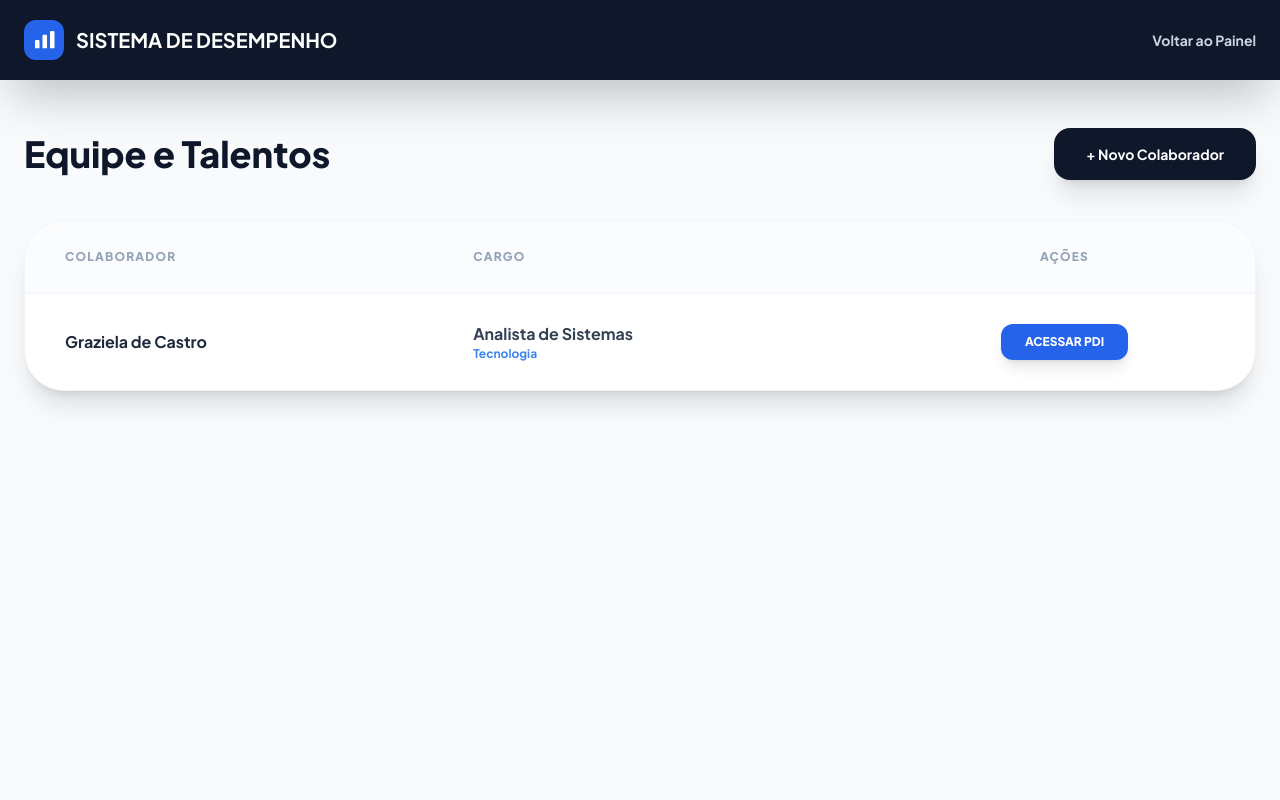
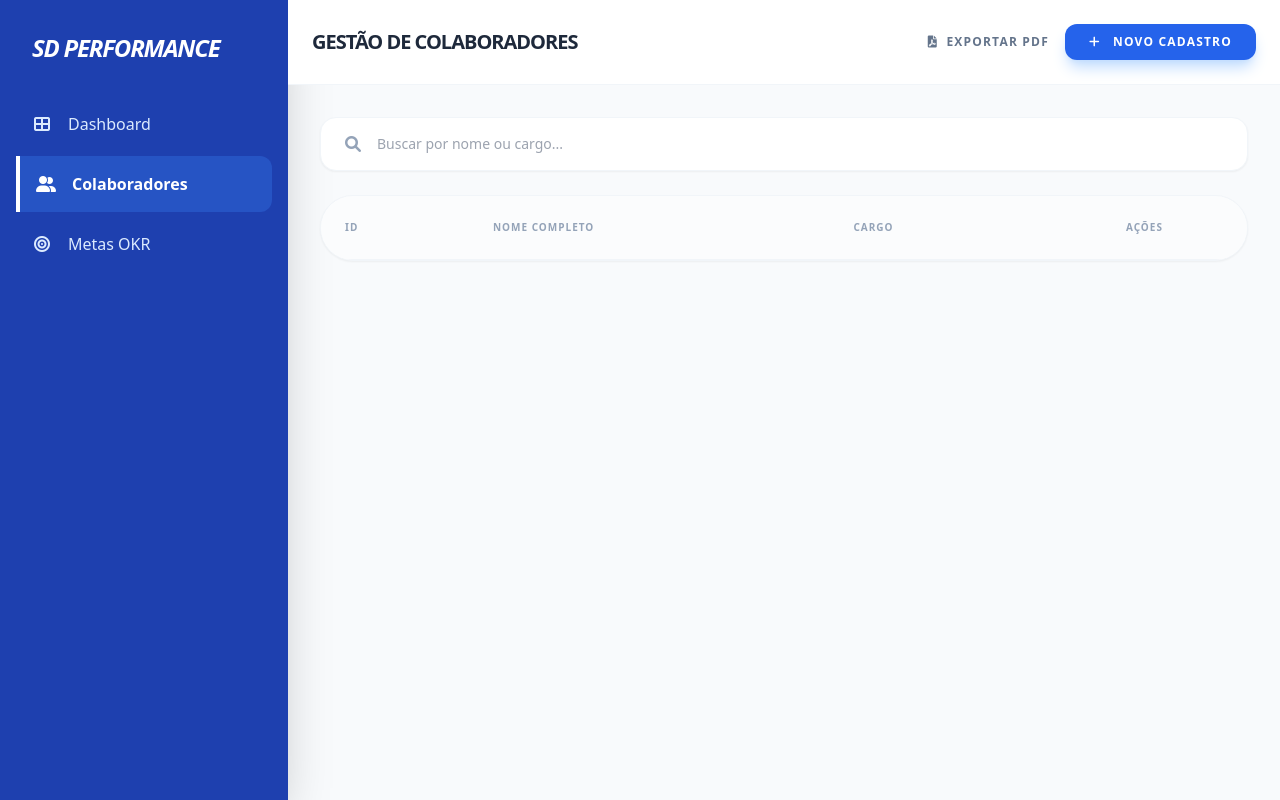
Before and after one commit to grazielacastro01-design/sistema-desempenho, a website: page colaboradores.html in a window 1280 px wide. Drawn offline with nearby package versions, Linux system fonts and the light colour scheme; some packages are replaced by stand-ins of ours; no server answers; a script that the page names is missing.

Commit message:
atualizando

```diff
--- a/colaboradores.html
+++ b/colaboradores.html
@@ -2,56 +2,128 @@
 <html lang="pt-BR">
 <head>
     <meta charset="UTF-8">
-    <title>Gerir Colaboradores | Sistema de Desempenho</title>
+    <meta name="viewport" content="width=device-width, initial-scale=1.0">
+    <title>Colaboradores | SD Performance</title>
     <script src="https://cdn.tailwindcss.com"></script>
-    <link href="https://fonts.googleapis.com/css2?family=Plus+Jakarta+Sans:wght@400;600;700;800&display=swap" rel="stylesheet">
-    <style>body { font-family: 'Plus Jakarta Sans', sans-serif; background-color: #f8fafc; }</style>
+    <script src="https://cdn.jsdelivr.net/npm/sweetalert2@11"></script>
+    <link rel="stylesheet" href="https://cdnjs.cloudflare.com/ajax/libs/font-awesome/6.0.0/css/all.min.css">
 </head>
-<body class="antialiased">
-    <header class="bg-[#0f172a] w-full shadow-2xl h-20 flex items-center px-6 justify-between text-white">
-        <div class="flex items-center gap-3">
-            <div class="bg-blue-600 p-2 rounded-xl"><svg class="w-6 h-6" fill="currentColor" viewBox="0 0 24 24"><path d="M3 13.125C3 12.5037 3.50371 12 4.125 12H6.375C6.99629 12 7.5 12.5037 7.5 13.125V20.25H3V13.125ZM10.5 7.875C10.5 7.25371 11.0037 6.75 11.625 6.75H13.875C14.4963 6.75 15 7.25371 15 7.875V20.25H10.5V7.875ZM18 4.125C18 3.50371 18.5037 3 19.125 3H21.375C21.9963 3 22.5 3.50371 22.5 4.125V20.25H18V4.125Z"/></svg></div>
-            <span class="text-xl font-bold uppercase text-white">Sistema de Desempenho</span>
+<body class="bg-slate-50 flex min-h-screen font-sans">
+
+    <aside class="w-72 bg-[#1e40af] text-white flex flex-col hidden lg:flex shadow-2xl">
+        <div class="p-8">
+            <h1 class="text-2xl font-black tracking-tighter italic">SD PERFORMANCE</h1>
         </div>
-        <a href="dashboard.html" class="text-slate-300 hover:text-white font-bold text-sm">Voltar ao Painel</a>
+        <nav class="flex-1 px-4 space-y-1">
+            <a href="dashboard.html" class="flex items-center gap-4 p-4 hover:bg-white/10 rounded-xl transition-all text-blue-100">
+                <i class="fas fa-th-large w-5 text-center"></i> <span>Dashboard</span>
+            </a>
+            <a href="colaboradores.html" class="flex items-center gap-4 p-4 bg-blue-500/30 border-l-4 border-white rounded-r-xl transition-all">
+                <i class="fas fa-user-group w-5 text-center"></i> <span class="font-bold">Colaboradores</span>
+            </a>
+            <a href="metas.html" class="flex items-center gap-4 p-4 hover:bg-white/10 rounded-xl transition-all text-blue-100">
+                <i class="fas fa-bullseye w-5 text-center"></i> <span>Metas OKR</span>
+            </a>
+        </nav>
+    </aside>
+
+    <main class="flex-1 flex flex-col min-w-0">
+        <header class="bg-white p-6 flex justify-between items-center border-b border-slate-100">
+            <h2 class="text-xl font-black text-slate-800 uppercase tracking-tighter">Gestão de Colaboradores</h2>
+            <div class="flex items-center gap-4">
+                <button onclick="gerarPDF()" class="text-slate-500 hover:text-blue-600 font-bold text-xs uppercase tracking-widest transition">
+                    <i class="fas fa-file-pdf mr-1"></i> Exportar PDF
+                </button>
+                <button onclick="abrirModalCadastro()" class="bg-blue-600 text-white px-6 py-2.5 rounded-xl font-black text-xs uppercase tracking-widest hover:bg-blue-700 transition shadow-lg shadow-blue-200">
+                    <i class="fas fa-plus mr-2"></i> Novo Cadastro
+                </button>
+            </div>
         </header>
 
-    <main class="max-w-7xl mx-auto px-6 py-12">
-        <div class="flex justify-between items-center mb-10">
-            <h1 class="text-4xl font-extrabold text-slate-900">Equipe e Talentos</h1>
-            <button class="bg-slate-900 text-white px-8 py-4 rounded-2xl font-bold text-sm shadow-xl">+ Novo Colaborador</button>
+        <section class="p-8 space-y-6">
+            <div class="bg-white p-4 rounded-2xl border border-slate-100 shadow-sm flex items-center gap-4">
+                <i class="fas fa-search text-slate-400 ml-2"></i>
+                <input type="text" id="buscaColaborador" onkeyup="filtrarTabela()" placeholder="Buscar por nome ou cargo..." class="flex-1 outline-none text-sm font-medium text-slate-600">
             </div>
 
-        <div class="bg-white rounded-[2.5rem] border border-slate-100 shadow-xl overflow-hidden">
+            <div class="bg-white rounded-[2.5rem] shadow-sm border border-slate-100 overflow-hidden">
                 <table class="w-full text-left border-collapse">
                     <thead>
                         <tr class="bg-slate-50/50 border-b border-slate-100">
-                        <th class="px-10 py-7 text-slate-400 text-xs font-black uppercase tracking-widest">Colaborador</th>
-                        <th class="px-10 py-7 text-slate-400 text-xs font-black uppercase tracking-widest">Cargo</th>
-                        <th class="px-10 py-7 text-slate-400 text-xs font-black uppercase tracking-widest text-center">Ações</th>
+                            <th class="p-6 text-[10px] font-black text-slate-400 uppercase tracking-widest">ID</th>
+                            <th class="p-6 text-[10px] font-black text-slate-400 uppercase tracking-widest">Nome Completo</th>
+                            <th class="p-6 text-[10px] font-black text-slate-400 uppercase tracking-widest">Cargo</th>
+                            <th class="p-6 text-[10px] font-black text-slate-400 uppercase tracking-widest text-center">Ações</th>
                         </tr>
                     </thead>
-                <tbody id="corpoTabela">
+                    <tbody id="tabelaCorpo">
                         </tbody>
                 </table>
             </div>
+        </section>
     </main>
 
     <script>
-        window.onload = function() {
-            const dados = [{id: 1, nome: "Graziela de Castro", cargo: "Analista de Sistemas", area: "Tecnologia"}];
-            const corpo = document.getElementById('corpoTabela');
-            dados.forEach(p => {
-                corpo.innerHTML += `
-                    <tr class="hover:bg-slate-50/80 transition-all">
-                        <td class="px-10 py-7 font-bold text-slate-800">${p.nome}</td>
-                        <td class="px-10 py-7 font-bold text-slate-700">${p.cargo} <span class="text-blue-500 text-xs block">${p.area}</span></td>
-                        <td class="px-10 py-7 text-center">
-                            <button onclick="location.href='perfil-colaborador.html'" class="bg-blue-600 text-white px-6 py-2.5 rounded-xl text-xs font-black shadow-lg">ACESSAR PDI</button>
+        async function carregarColaboradores() {
+            try {
+                const response = await fetch('https://sistema-desempenho-production.up.railway.app/colaboradores');
+                const colaboradores = await response.json();
+
+                const tbody = document.getElementById('tabelaCorpo');
+                tbody.innerHTML = '';
+
+                colaboradores.forEach(colab => {
+                    tbody.innerHTML += `
+                        <tr class="border-b border-slate-50 hover:bg-blue-50/30 transition-all group">
+                            <td class="p-6 text-sm font-bold text-slate-400">#${colab.pessoa_id}</td>
+                            <td class="p-6">
+                                <p class="text-sm font-black text-slate-800">${colab.nome}</p>
+                                <p class="text-[10px] text-blue-600 font-bold uppercase">Ativo</p>
                             </td>
-                    </tr>`;
+                            <td class="p-6 text-sm font-bold text-slate-500">${colab.cargo || 'Não definido'}</td>
+                            <td class="p-6 text-center">
+                                <button onclick="editar(${colab.pessoa_id})" class="text-slate-400 hover:text-blue-600 transition mr-3"><i class="fas fa-edit"></i></button>
+                                <button onclick="deletar(${colab.pessoa_id})" class="text-slate-400 hover:text-red-600 transition"><i class="fas fa-trash"></i></button>
+                            </td>
+                        </tr>
+                    `;
                 });
-        };
+            } catch (error) {
+                console.error("Erro ao listar colaboradores:", error);
+            }
+        }
+
+        function filtrarTabela() {
+            let input = document.getElementById("buscaColaborador").value.toUpperCase();
+            let tr = document.getElementById("tabelaCorpo").getElementsByTagName("tr");
+            for (let i = 0; i < tr.length; i++) {
+                let td = tr[i].getElementsByTagName("td")[1]; // Coluna do Nome
+                if (td) {
+                    let txtValue = td.textContent || td.innerText;
+                    tr[i].style.display = txtValue.toUpperCase().indexOf(input) > -1 ? "" : "none";
+                }
+            }
+        }
+
+        function abrirModalCadastro() {
+            Swal.fire({
+                title: 'Cadastrar Novo Colaborador',
+                html: `
+                    <input id="swal-nome" class="swal2-input" placeholder="Nome Completo">
+                    <input id="swal-cargo" class="swal2-input" placeholder="Cargo">
+                `,
+                confirmButtonText: 'Salvar Colaborador',
+                showCancelButton: true,
+                confirmButtonColor: '#1e40af'
+            }).then((result) => {
+                if (result.isConfirmed) {
+                    // Aqui faremos o POST para o Railway no próximo passo
+                    Swal.fire('Sucesso!', 'Colaborador enviado para o banco.', 'success');
+                }
+            });
+        }
+
+        window.onload = carregarColaboradores;
     </script>
 </body>
 </html>
```
Lines whose indentation alone changed are shown as unchanged.
